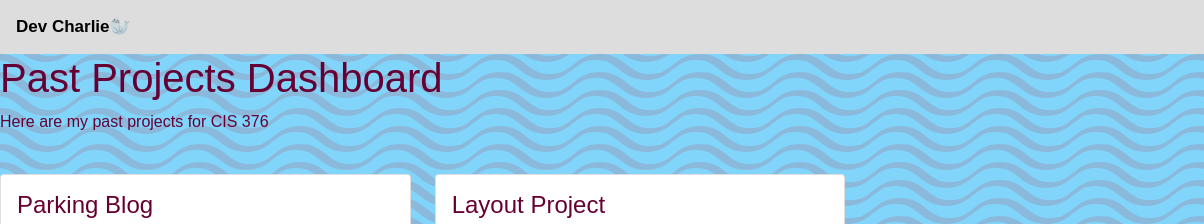
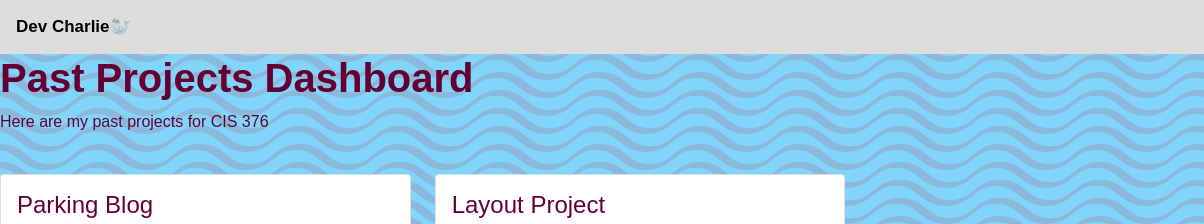
Before and after one commit to tatumduthu/animated-disco-charlie, a plain HTML site: page index.html in a window 1280 px wide. Shown: the top 224 px of the page, 0-1204 px from the left. Drawn offline with nearby package versions, Linux system fonts and the light colour scheme; a web font is replaced by a local one.

Commit message:
Update index.html

```diff
--- a/index.html
+++ b/index.html
@@ -32,7 +32,7 @@
 
 <!-- partial:index.partial.html -->
 <div>
-  <h1>Past Projects Dashboard</h1>
+  <h1><strong>Past Projects Dashboard</strong></h1>
 </div>
 
 <div>
```
